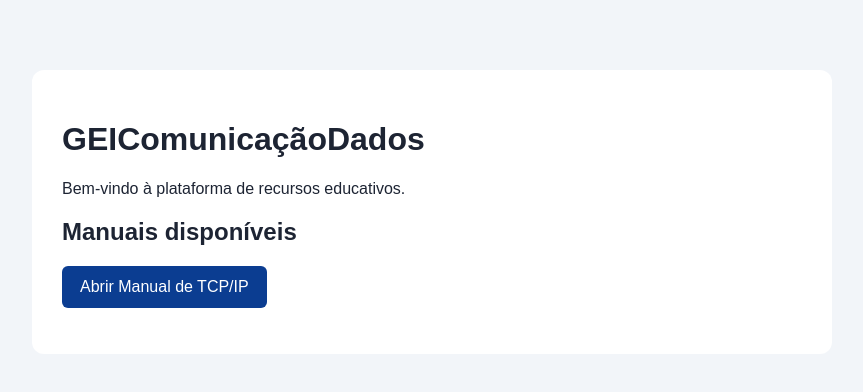
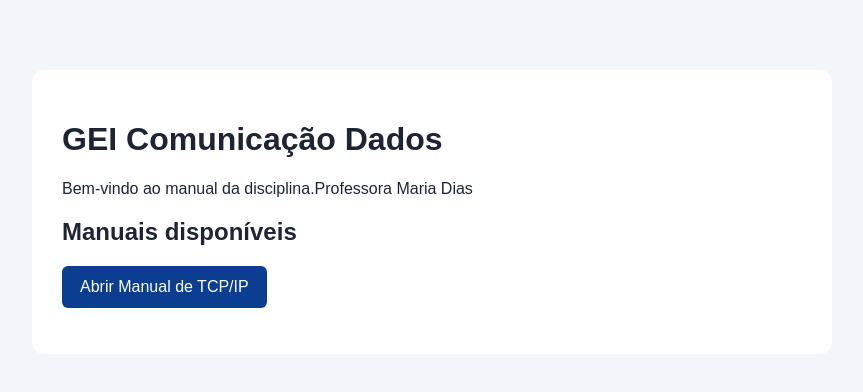
Before and after one commit to mariadias-beep/GEIComunica-oDados, a plain HTML site: page index.html in a window 1280 px wide. Shown: the whole page, without its empty margins (208-1071 px from the left). Drawn offline with Linux system fonts and the light colour scheme.

Commit message:
Update index.html

```diff
--- a/index.html
+++ b/index.html
@@ -31,8 +31,8 @@
 </head>
 <body>
     <main>
-        <h1>GEIComunicaçãoDados</h1>
-        <p>Bem-vindo à plataforma de recursos educativos.</p>
+        <h1>GEI Comunicação Dados</h1>
+        <p>Bem-vindo ao manual da disciplina.Professora Maria Dias</p>
         <h2>Manuais disponíveis</h2>
         <p>
             <a href="manual-tcpip.html">
```
